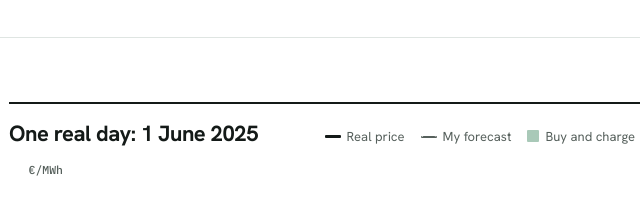
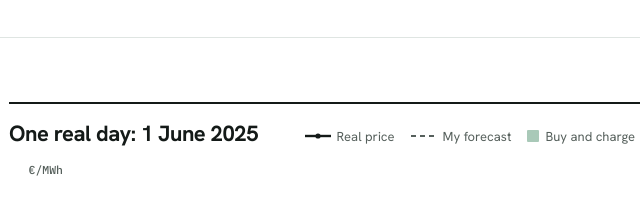
Before and after one commit to kai-thomas15/battery-dispatch-ml-milp, a plain HTML site: page site/public/index.html in a window 1280 px wide. Shown: the part 1300-1501 px from the top of the page, 225-865 px from the left. Drawn offline with Linux system fonts and the light colour scheme.

Commit message:
Website: draw chart legend keys like the chart lines (solid vs dashed)
Co-Authored-By: Claude Opus 5.5 <noreply@anthropic.com>

```diff
--- a/site/public/index.html
+++ b/site/public/index.html
@@ -113,8 +113,9 @@
     .legend { display: flex; flex-wrap: wrap; gap: 6px 16px; font-size: 13px; color: var(--muted); }
     .legend > span { white-space: nowrap; }
     .legend i { display: inline-block; width: 12px; height: 12px; border-radius: 1px; vertical-align: -1px; margin-right: 6px; }
-    .legend i.line { height: 3px; vertical-align: 3px; width: 16px; background: var(--ink); }
-    .legend i.dash { height: 0; border-top: 2px dashed var(--muted); vertical-align: 3px; width: 16px; }
+    /* Line keys drawn exactly like the chart: solid ink with dots vs dashed grey */
+    .legend svg.key { display: inline-block; width: 26px; height: 10px; vertical-align: 0; margin-right: 6px; overflow: visible; color: var(--ink); }
+    .legend svg.key.dash { color: var(--muted); }
     .legend i.neg { background: var(--neg); box-shadow: inset 0 0 0 1px var(--line); }
     .chart svg { display: block; width: 100%; height: auto; overflow: visible; }
     .chart text { font-family: "IBM Plex Mono", ui-monospace, monospace; font-size: 11.5px; fill: var(--muted); font-variant-numeric: tabular-nums; }
@@ -247,8 +248,8 @@
         <figcaption>
           <h2 data-i18n="c1.title">One real day: 1 June 2025</h2>
           <div class="legend">
-            <span><i class="line"></i><span data-i18n="lg.actual">Real price</span></span>
-            <span><i class="dash"></i><span data-i18n="lg.forecast">My forecast</span></span>
+            <span><svg class="key" viewBox="0 0 26 10" aria-hidden="true"><line x1="0" y1="5" x2="26" y2="5" stroke="currentColor" stroke-width="2.4"/><circle cx="13" cy="5" r="2.6" fill="currentColor"/></svg><span data-i18n="lg.actual">Real price</span></span>
+            <span><svg class="key dash" viewBox="0 0 26 10" aria-hidden="true"><line x1="0" y1="5" x2="26" y2="5" stroke="currentColor" stroke-width="2" stroke-dasharray="5 4"/></svg><span data-i18n="lg.forecast">My forecast</span></span>
             <span><i style="background:var(--charge)"></i><span data-i18n="lg.charge">Buy and charge</span></span>
             <span><i style="background:var(--money)"></i><span data-i18n="lg.discharge">Sell</span></span>
             <span><i class="neg"></i><span data-i18n="lg.neg">Price below zero</span></span>
```
